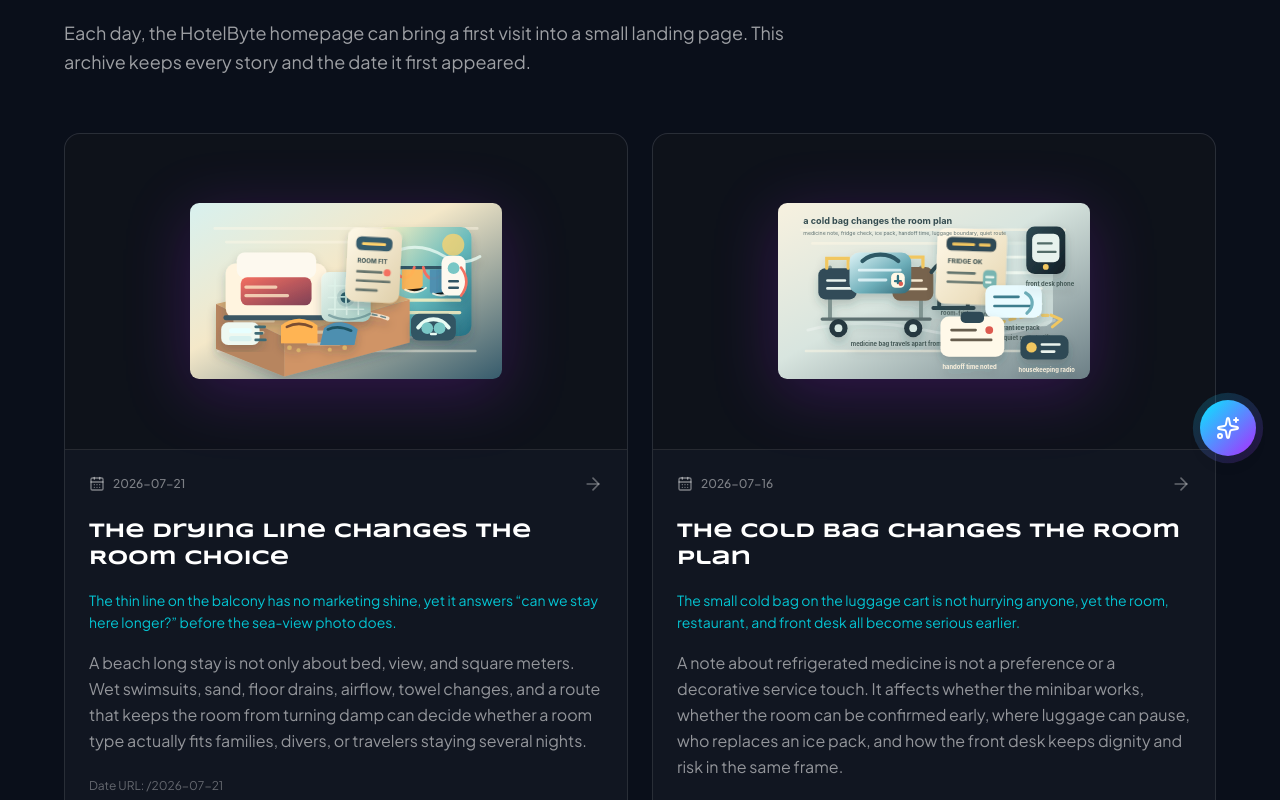
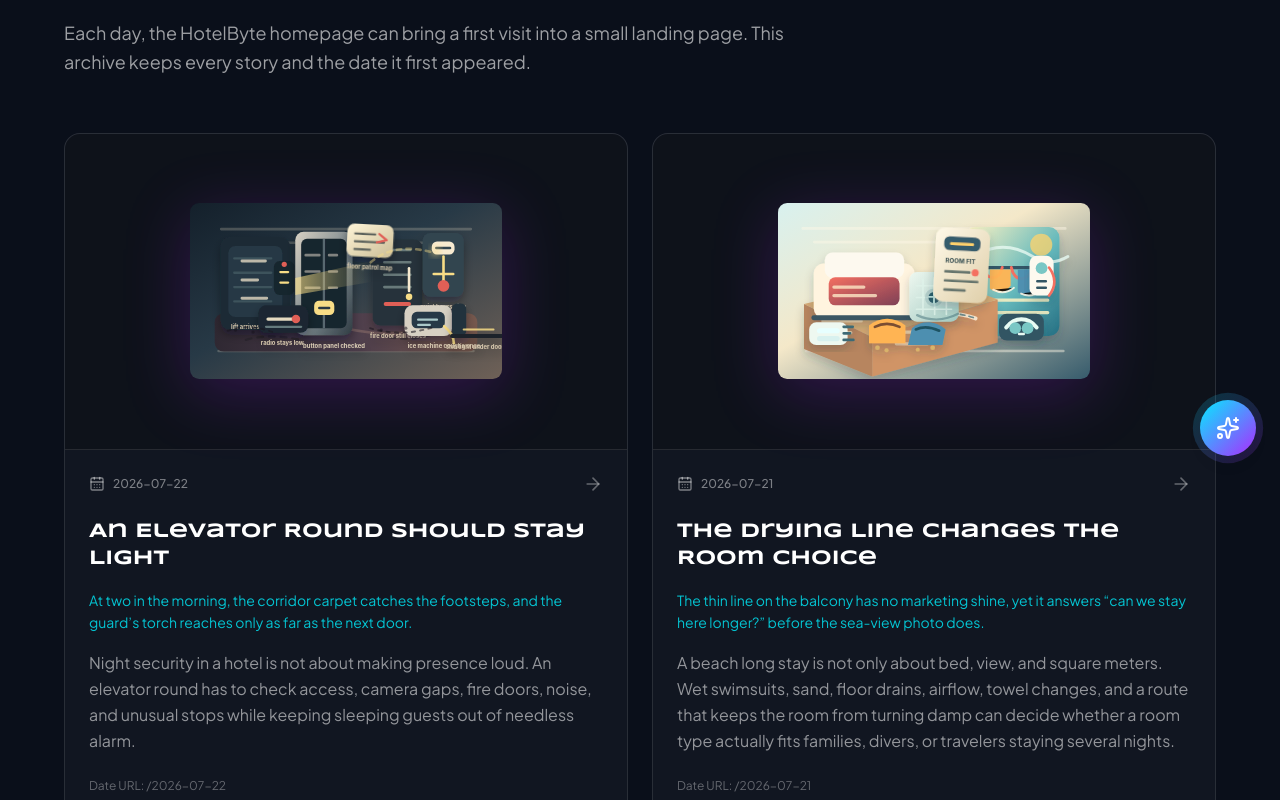
Before and after one commit to hotelbyte-com/hotelbyte-landing, a React (Vite) app: page /stories in a window 1280 px wide. Shown: the part 320-1120 px from the top of the page. Built offline with nearby package versions, Linux system fonts and the light colour scheme; no server answers.

Commit message:
Lore: publish 2026-07-22 daily story

```diff
--- a/src/data/dailyStories.ts
+++ b/src/data/dailyStories.ts
@@ -2603,6 +2603,72 @@ export const dailyStories: DailyStory[] = [
     },
     generatedBy: 'codex-daily-story-publisher',
     generatedAt: '2026-07-21T06:35:18+04:00'
+  },
+  {
+    date: '2026-07-22',
+    slug: 'elevator-round-keeps-the-hotel-asleep',
+    content: {
+      zh: {
+        title: '电梯巡查要轻一点',
+        mood: '凌晨两点，走廊地毯把脚步声收住，保安手电只亮到刚好够看清下一扇门。',
+        theme: '夜班保安的一次电梯巡查，怎样把安静、安全和客人睡眠连在一起',
+        summary:
+          '酒店夜间安全不是把存在感刷满。一次电梯巡查要确认门禁、监控盲区、消防通道、噪音来源和异常停靠，也要尽量不把已经睡着的客人重新拉回旅途的不安里。',
+        body: [
+          '凌晨两点十七分，电梯门在八楼轻轻打开。夜班保安没有把手电照向每一扇房门，只扫过电梯按钮、消防门把手、走廊尽头的安全出口灯和地毯上那道被行李轮压出的深痕。对讲机压得很低。清洁车早已不在，制冰机偶尔响一下，某间房门底下漏出一条细细的光。',
+          '这类巡查最难的地方，是它同时要敏感和安静。太松，异常停靠、卡住的消防门、喝多了找不到房间的客人、半夜仍在吵的会议团，都可能把风险留给下一分钟；太用力，手电、脚步、对讲机和反复开合的门，又会把整层楼从睡眠里叫醒。安全不是把酒店变成被检查的地方。安全是让大多数人什么都没注意到。',
+          '电梯尤其会暴露这个拉扯。它连接大堂、客房层、停车场、餐厅后门和员工通道，也连接着不同的权力：谁能上楼，谁只是走错，谁需要帮助，谁不该继续靠近。一个有用的夜间流程，不能只写“每小时巡查一次”。它要说明哪些楼层要复看，哪种噪音需要先观察，何时叫前台，何时叫经理，何时只是在门外多等十秒。',
+          'HotelByte 做酒店分销基础设施时，也可以尊重这种低声的运营事实。客人的订单、团队楼层、夜间入口、特殊备注和酒店内部值守安排，如果能提前对齐，夜班同事就少一点临场猜测。一次好的电梯巡查不会出现在旅行照片里。它只是让整栋楼在凌晨继续安稳地睡着。'
+        ],
+        ctaLabel: '返回 HotelByte 首页'
+      },
+      en: {
+        title: 'An Elevator Round Should Stay Light',
+        mood: 'At two in the morning, the corridor carpet catches the footsteps, and the guard’s torch reaches only as far as the next door.',
+        theme: 'How one night-security elevator round connects quiet, safety, and guest sleep',
+        summary:
+          'Night security in a hotel is not about making presence loud. An elevator round has to check access, camera gaps, fire doors, noise, and unusual stops while keeping sleeping guests out of needless alarm.',
+        body: [
+          'At 2:17 a.m., the elevator opens softly on the eighth floor. The night guard does not sweep the torch across every room door. He checks the lift buttons, the fire-door handle, the exit sign at the end of the corridor, and the dark track a suitcase wheel left in the carpet. The radio stays low. The housekeeping cart is gone, the ice machine coughs once, and a thin line of light sits under one door.',
+          'The hard part of this round is that it has to be alert and quiet at the same time. Too loose, and an odd elevator stop, a stuck fire door, a guest who has had too much to drink, or a meeting group still making noise can become the next minute’s problem. Too heavy, and the torch, footsteps, radio, and repeated door checks wake the floor. Safety is not turning the hotel into a place being inspected. Safety is what lets most guests notice nothing at all.',
+          'The elevator shows the tension clearly. It connects lobby, guest floors, parking, restaurant back doors, and staff routes. It also connects permissions: who may go upstairs, who is merely lost, who needs help, who should not keep coming closer. A useful night process cannot only say “patrol every hour.” It has to name which floors deserve a second look, which noises should be watched before interrupted, when to call the desk, when to call a manager, and when waiting ten seconds outside a door is the better move.',
+          'For HotelByte, hotel distribution infrastructure can respect this quiet operating fact too. If guest orders, group floors, night entrances, special notes, and hotel duty coverage line up earlier, the night team has less guessing to do in the hallway. A good elevator round will never appear in the travel photos. It simply lets the building keep sleeping at two in the morning.'
+        ],
+        ctaLabel: 'Back to the HotelByte homepage'
+      }
+    },
+    visual: {
+      src: '/daily/2026-07-22.svg',
+      alt: {
+        zh: '酒店夜间走廊的纪录片式编辑插图，电梯门半开，保安手电照向按钮面板和消防门，旁边有低音量对讲机、楼层巡查图、监控盲区锥形光、请保持安静牌、冰机、房门底下的细光和地毯上的行李轮痕。',
+        en: 'A documentary-style editorial illustration of a hotel night corridor with a half-open elevator, a guard torch on the button panel and fire door, low-volume radio, floor patrol map, camera blind-spot cone, quiet-hours sign, ice machine, thin light under a room door, and suitcase-wheel marks on the carpet.'
+      },
+      caption: {
+        zh: '夜间电梯巡查要同时看见风险和睡眠：门禁、消防通道、噪音、监控死角和下一步责任，都要在不惊动整层楼的情况下被确认。',
+        en: 'A night elevator round has to see both risk and sleep: access, fire routes, noise, camera gaps, and the next owner must be checked without waking the floor.'
+      }
+    },
+    nextThemeSeeds: {
+      zh: [
+        '失物招领柜里一只儿童玩偶，为什么会让酒店重新理解“归还”的速度',
+        '供应商证据文件夹里的合同页、邮件截图和价格表，怎样避免同一问题被三次追问',
+        '暴雨取消船班后，海岛酒店怎样把房晚、接送和客人心情重新排队',
+        '一张素食早餐小卡片，怎样让餐厅、前台和团队领队少猜一次',
+        '酒店夜间入口的一张小地图，怎样帮晚归客人少走一段不安的路'
+      ],
+      en: [
+        'Why one child’s toy in the lost-and-found cabinet changes how a hotel thinks about return speed',
+        'How a supplier evidence folder with contract pages, email screenshots, and rate sheets prevents the same question from being chased three times',
+        'How an island hotel reorders room nights, transfers, and guest mood after storm-canceled ferries',
+        'How one small vegetarian-breakfast card helps the restaurant, front desk, and group leader guess less',
+        'How one small map for the night entrance helps late-returning guests walk through less uncertainty'
+      ]
+    },
+    cta: {
+      href: '/'
+    },
+    generatedBy: 'codex-daily-story-publisher',
+    generatedAt: '2026-07-22T07:13:32+04:00'
   }
 ];
 
```
Also changed, not shown: public/daily/2026-07-22.svg (added).
